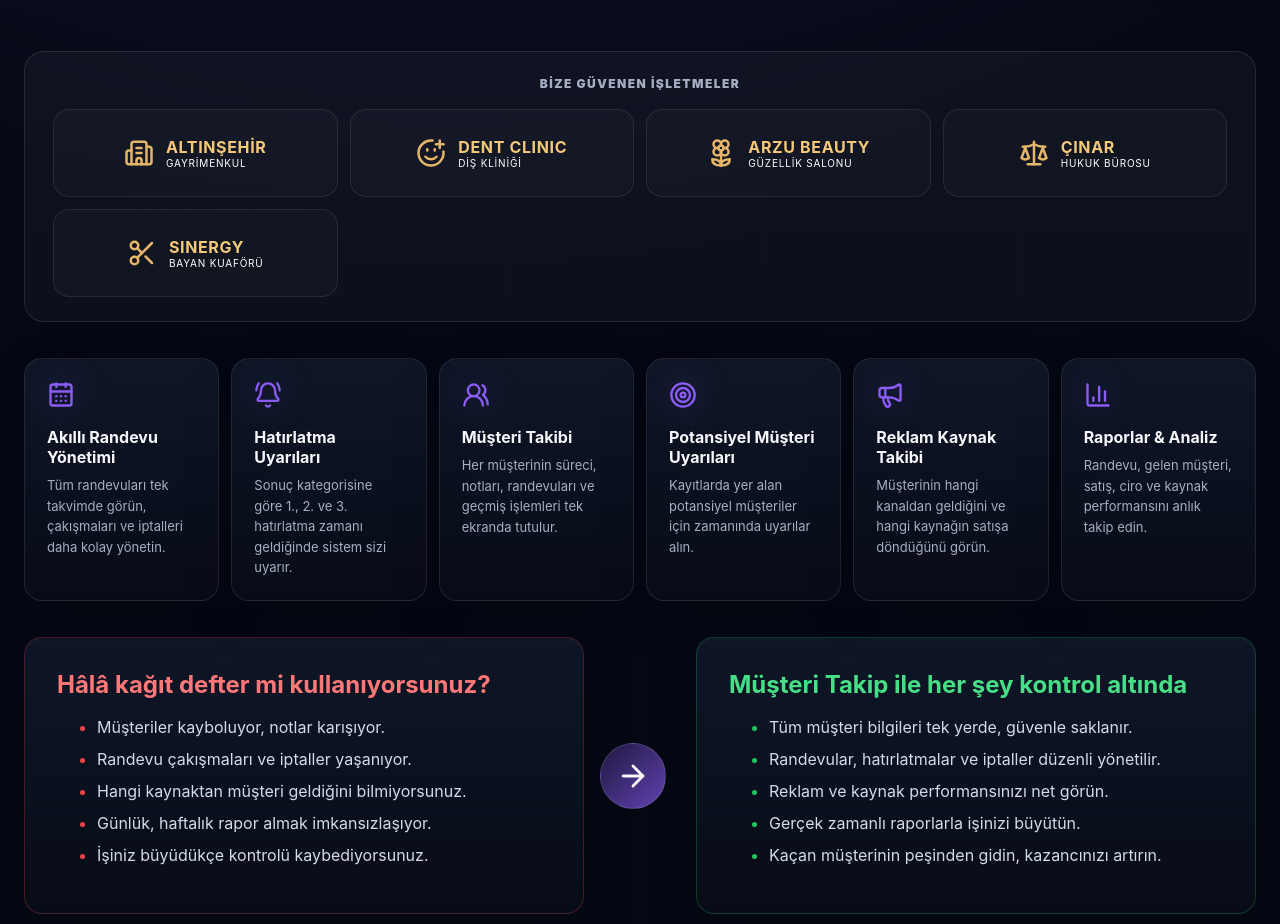
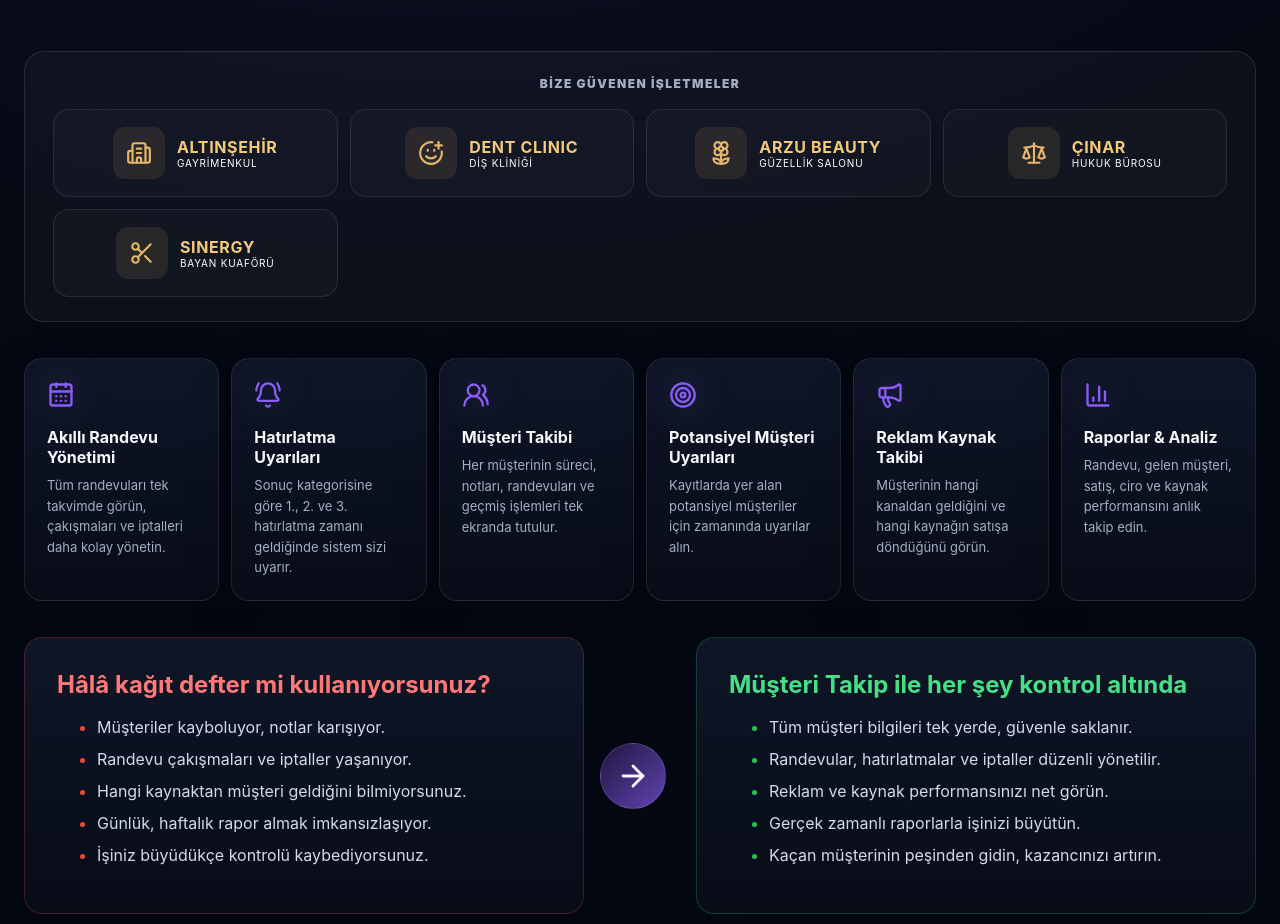
Before and after one commit to kubilaydijital/musteritakip, a React (Vite) app: page / in a window 1280 px wide. Shown: the part 880-1804 px from the top of the page. Built offline with nearby package versions, Linux system fonts and the light colour scheme.

Commit message:
Update ReferenceLogo.jsx

```diff
--- a/src/components/ReferenceLogo.jsx
+++ b/src/components/ReferenceLogo.jsx
@@ -1,8 +1,11 @@
 export default function ReferenceLogo({ item, large = false }) {
   const Icon = item.icon
+  const boxSize = large ? 64 : 52
   return (
     <div className={large ? 'reference-logo large' : 'reference-logo'}>
-      <Icon size={large ? 36 : 30} />
+      <span className="reference-icon-box" style={{ width: boxSize, height: boxSize }}>
+        <Icon size={large ? 32 : 26} />
+      </span>
       <div><strong>{item.name}</strong><small>{item.sub}</small></div>
     </div>
   )
```
